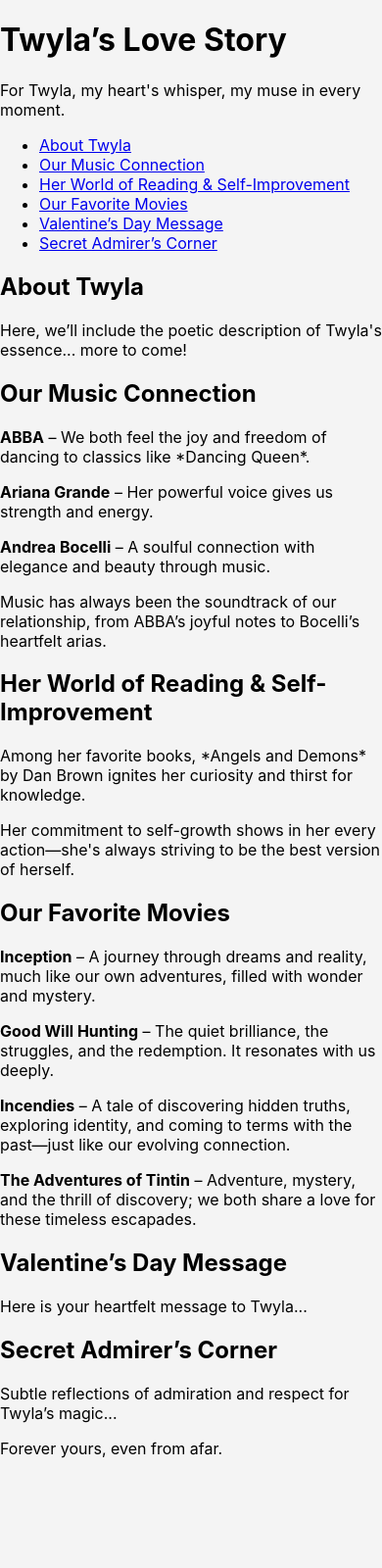
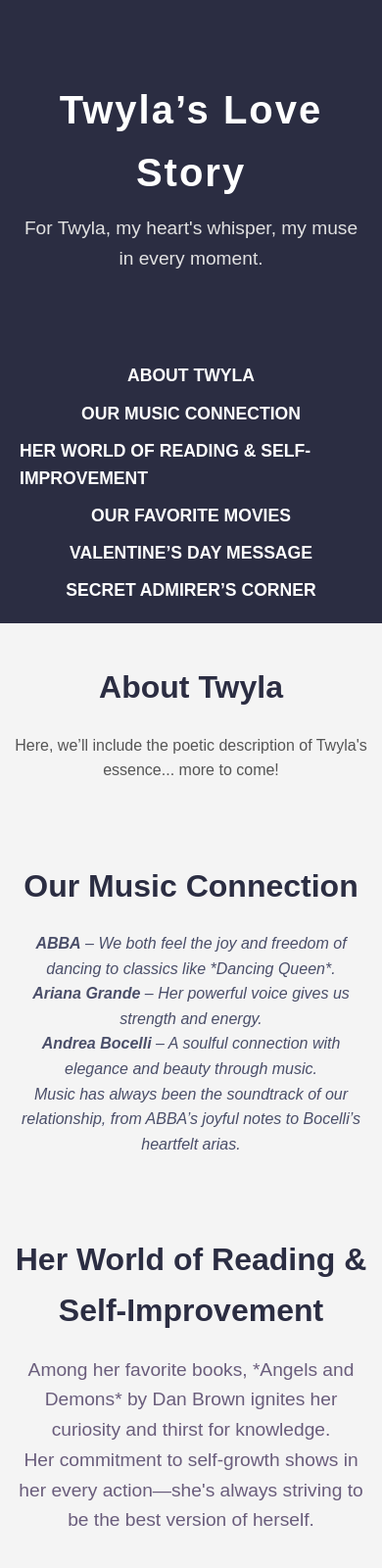
Before and after one commit to BigJay-web/Happy, a plain HTML site: page index.html in a window 390 px wide. Shown: the top 1600 px of the page at 98% size. Before the commit the page ends 1504 px from the top, so only its background shows below. Drawn offline with Linux system fonts and the light colour scheme.

Commit message:
Update styles.css

```diff
--- a/styles.css
+++ b/styles.css
@@ -1,144 +1,162 @@
-/* Global Styles */
-body {
-    font-family: 'Inter', sans-serif;
-    background-color: #f4f4f4;
+/* General Reset and Global Styles */
+* {
     margin: 0;
     padding: 0;
+    box-sizing: border-box;
+    font-family: 'Arial', sans-serif;
 }
 
-/* Section Styles */
-.section {
-    padding: 50px 20px;
+body {
+    background-color: #f4f4f4;
+    color: #333;
+    line-height: 1.6;
+    font-size: 16px;
+}
+
+/* Header Styles */
+header {
+    background: #2b2d42;
+    color: #fff;
+    text-align: center;
+    padding: 80px 20px;
+}
+
+header h1 {
+    font-size: 3.5em;
+    letter-spacing: 2px;
+    font-weight: bold;
+}
+
+header p {
+    font-size: 1.2em;
+    margin-top: 10px;
+    color: #e2e2e2;
+}
+
+/* Navigation Styles */
+nav {
+    background-color: #2b2d42;
+    padding: 10px 0;
+}
+
+nav ul {
+    display: flex;
+    justify-content: center;
+    list-style: none;
+}
+
+nav ul li {
+    margin: 0 20px;
+}
+
+nav ul li a {
+    color: #fff;
+    text-decoration: none;
+    font-size: 1.1em;
+    font-weight: bold;
+    text-transform: uppercase;
+}
+
+nav ul li a:hover {
+    color: #e2e2e2;
+    border-bottom: 2px solid #e2e2e2;
+}
+
+/* Section Styling */
+section {
+    padding: 60px 20px;
     text-align: center;
 }
 
-/* Welcome Section */
-#landing {
-    background: #e0bbd4;
-    color: #5c3d4e;
+section h2 {
+    font-size: 2.5em;
+    color: #2b2d42;
+    margin-bottom: 20px;
+    font-weight: bold;
 }
 
-.welcome h1 {
-    font-family: 'Libre Baskerville', serif;
-    font-size: 3em;
-    margin-bottom: 20px;
+section p {
+    font-size: 1.1em;
+    max-width: 800px;
+    margin: 0 auto;
+    color: #555;
 }
 
-.welcome p {
-    font-size: 1.3em;
-    margin-bottom: 20px;
+/* Specific Section Styles */
+
+/* Music Section */
+#music p {
+    font-style: italic;
+    color: #4a4e69;
 }
 
-.btn {
-    background-color: #d57cfa;
-    color: white;
-    font-size: 18px;
-    padding: 15px 30px;
-    border: none;
-    border-radius: 8px;
-    cursor: pointer;
-    transition: background-color 0.3s ease;
-}
-
-.btn:hover {
-    background-color: #bc61b5;
-}
-
-/* Memory Section */
-.memory {
-    display: none;
-}
-
-.memory-img {
-    width: 100%;
-    height: auto;
-    border-radius: 8px;
-}
-
-.memory-text {
+/* Reading Section */
+#reading p {
+    color: #6a5d7c;
     font-size: 1.2em;
-    color: #444;
-}
-
-.next-btn {
-    background-color: #d57cfa;
-    color: white;
-    font-size: 18px;
-    padding: 15px 30px;
-    border: none;
-    border-radius: 8px;
-    cursor: pointer;
-    transition: background-color 0.3s ease;
-}
-
-/* Puzzle Input */
-.puzzle-input {
-    font-size: 1.2em;
-    padding: 10px;
-    margin-top: 10px;
-    border-radius: 8px;
-    border: 1px solid #ccc;
-    width: 60%;
-}
-
-/* Final Message */
-#final-message {
-    display: none;
-}
-
-#final-message h2 {
-    font-size: 2.5em;
-    color: #6a4e87;
-}
-
-#special-msg {
-    font-size: 1.5em;
-    color: #444;
-}
-
-/* Gift Section */
-#gift {
-    display: none;
-}
-
-#gift h2 {
-    font-size: 2.5em;
-    color: #6a4e87;
-}
-
-/* Playlist Section */
-#music-player {
-    display: flex;
-    justify-content: center;
-    margin-top: 20px;
-}
-
-#playlist h2 {
-    font-size: 2.5em;
-    color: #6a4e87;
-}
-
-#playlist p {
-    font-size: 1.3em;
-    color: #444;
 }
 
 /* Movie Section */
-#movie-section {
-    background: #f7f7f7;
-    padding: 60px 20px;
-    border-radius: 12px;
-    box-shadow: 0px 0px 15px rgba(0, 0, 0, 0.1);
+#movies p {
+    color: #3a3d57;
+    font-style: italic;
 }
 
-#movie-section h2 {
-    font-family: 'Libre Baskerville', serif;
-    color: #3d2a45;
-    font-size: 2.5em;
+/* Valentine’s Day Message */
+#valentine p {
+    font-size: 1.3em;
+    font-family: 'Georgia', serif;
+    color: #d36c6c;
+    font-weight: bold;
 }
 
-#movie-section p {
+/* Secret Admirer’s Corner */
+#admire p {
     font-size: 1.2em;
-    color: #333;
-    line-height: 1.5;
+    color: #9a8c98;
+    font-style: italic;
 }
+
+/* Footer Styling */
+footer {
+    background-color: #2b2d42;
+    text-align: center;
+    padding: 20px;
+    color: #e2e2e2;
+    font-size: 1.1em;
+    margin-top: 40px;
+}
+
+/* Hover Effects for Sections */
+section:hover {
+    background-color: #e8e8e8;
+    transition: background-color 0.5s ease;
+}
+
+/* General Layout for Small and Large Screens */
+@media (max-width: 768px) {
+    header h1 {
+        font-size: 2.5em;
+    }
+
+    nav ul {
+        flex-direction: column;
+        align-items: center;
+    }
+
+    nav ul li {
+        margin-bottom: 10px;
+    }
+
+    section {
+        padding: 40px 10px;
+    }
+
+    section h2 {
+        font-size: 2em;
+    }
+
+    section p {
+        font-size: 1em;
+    }
+}
```
